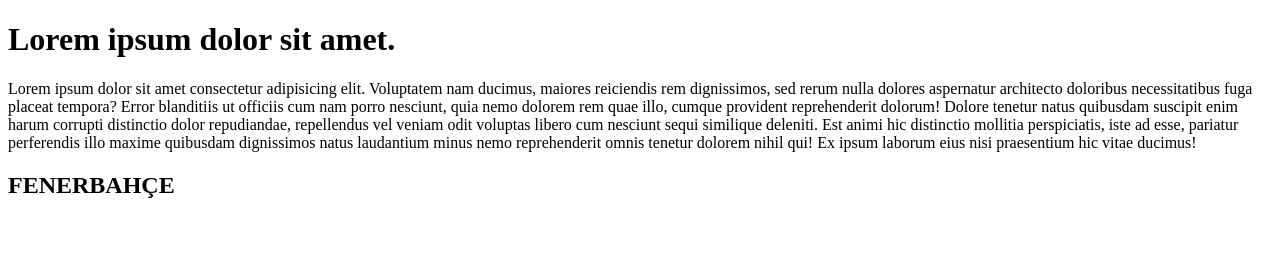
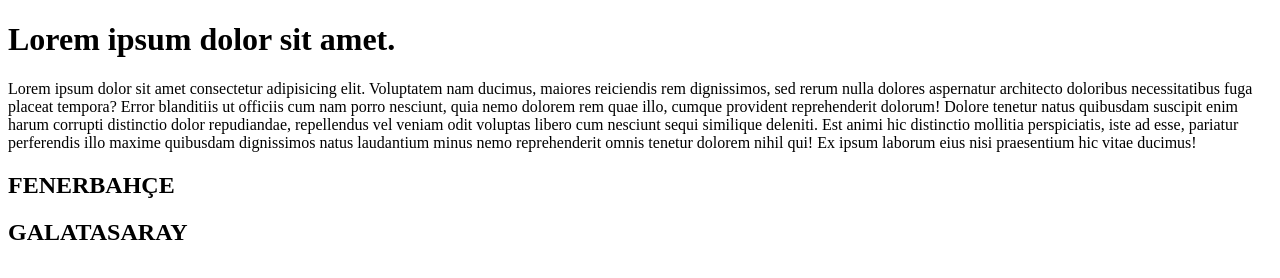
Before and after one commit to ertemyusufziya-cpu/Deneme06, a plain HTML site: page index.html in a window 1280 px wide. Drawn offline with Linux system fonts and the light colour scheme.

```diff
--- a/index.html
+++ b/index.html
@@ -9,4 +9,5 @@
     <h1>Lorem ipsum dolor sit amet.</h1>
     <p>Lorem ipsum dolor sit amet consectetur adipisicing elit. Voluptatem nam ducimus, maiores reiciendis rem dignissimos, sed rerum nulla dolores aspernatur architecto doloribus necessitatibus fuga placeat tempora? Error blanditiis ut officiis cum nam porro nesciunt, quia nemo dolorem rem quae illo, cumque provident reprehenderit dolorum! Dolore tenetur natus quibusdam suscipit enim harum corrupti distinctio dolor repudiandae, repellendus vel veniam odit voluptas libero cum nesciunt sequi similique deleniti. Est animi hic distinctio mollitia perspiciatis, iste ad esse, pariatur perferendis illo maxime quibusdam dignissimos natus laudantium minus nemo reprehenderit omnis tenetur dolorem nihil qui! Ex ipsum laborum eius nisi praesentium hic vitae ducimus!</p>
 </body><h2>FENERBAHÇE</h2>
+<h2>GALATASARAY</h2>
 </html>
```
